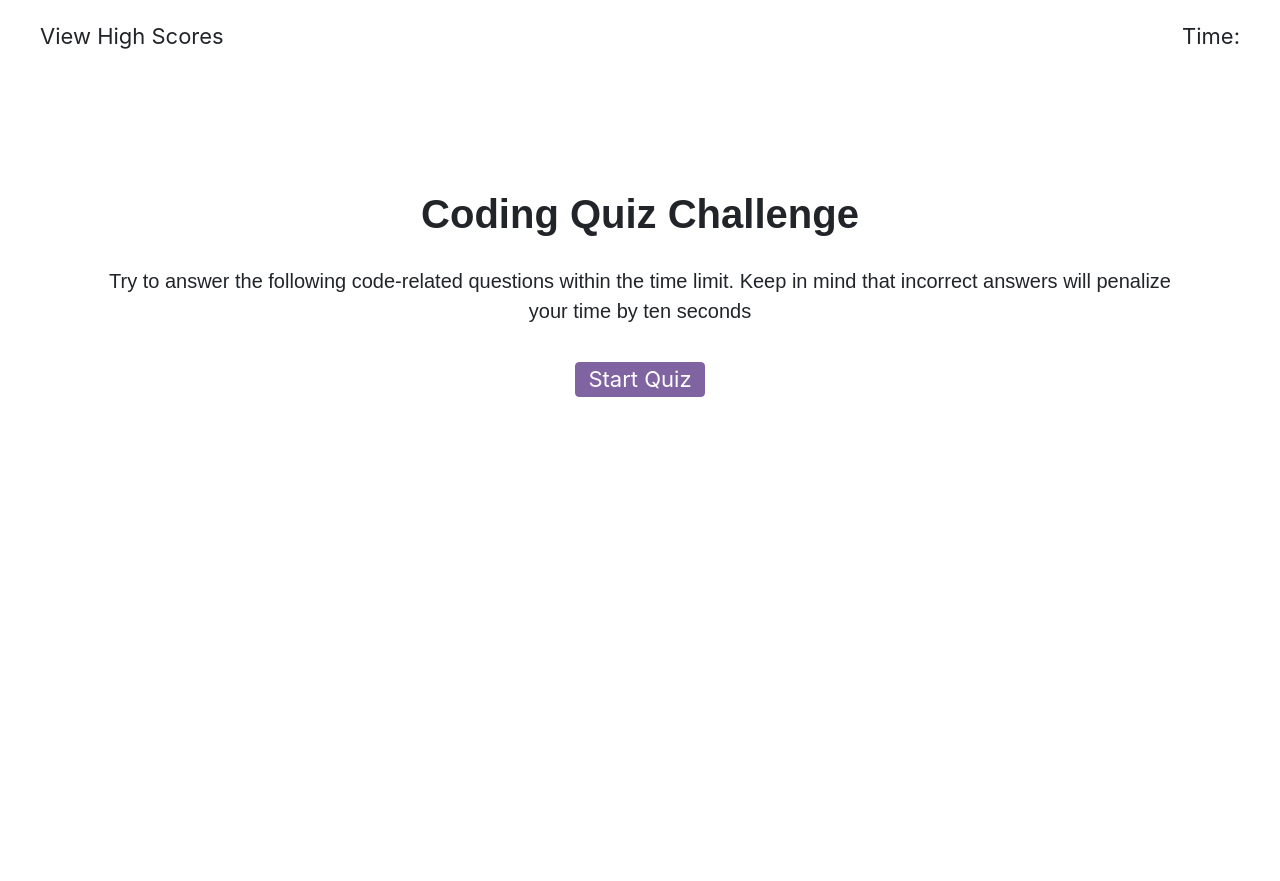
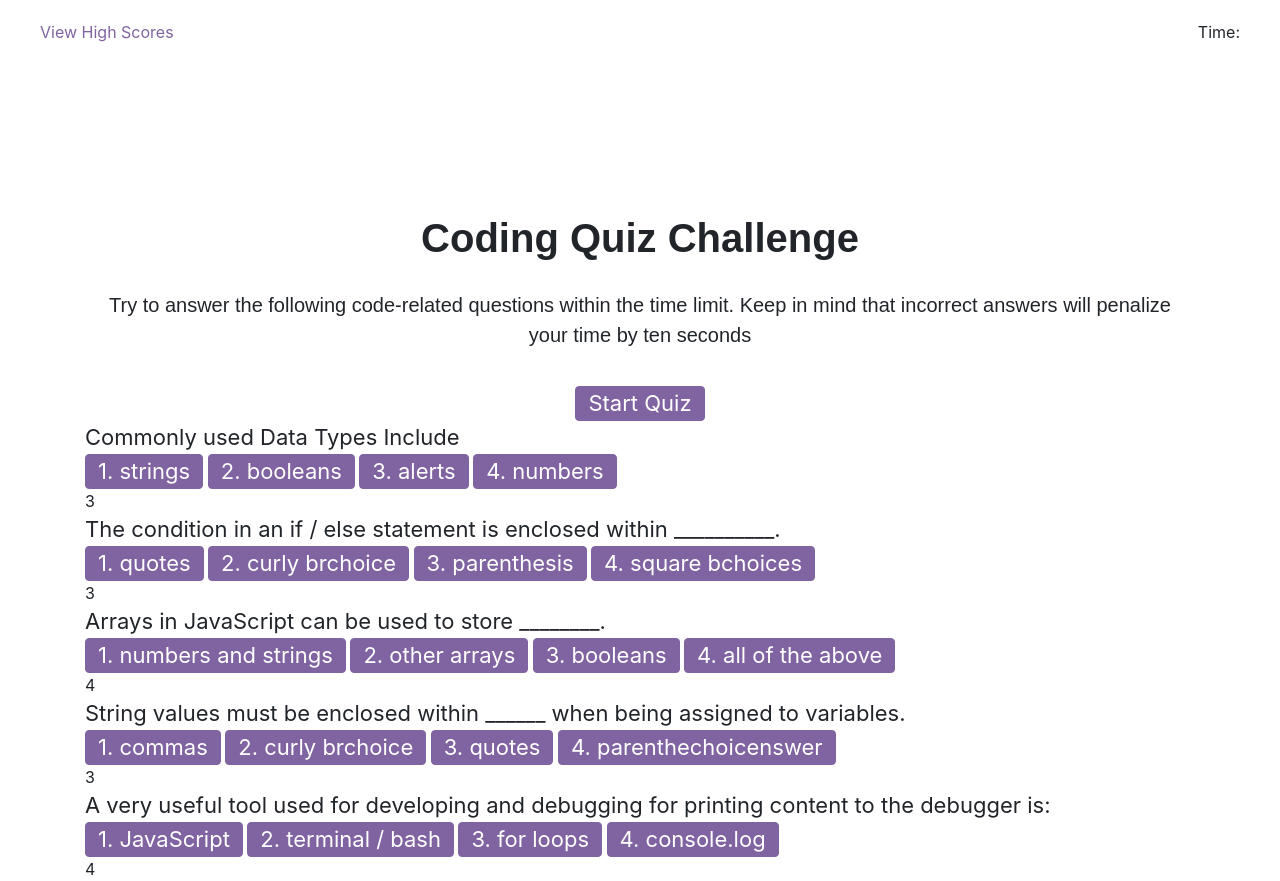
Before and after one commit to TiffanyCasey/Code-Quiz, a plain HTML site: page index.html in a window 1280 px wide. Before the commit the page ends 800 px from the top, so only its background shows below. Drawn offline with nearby package versions, Linux system fonts and the light colour scheme.

Commit message:
added in all quiz questions as buttons

```diff
--- a/index.html
+++ b/index.html
@@ -15,30 +15,84 @@
     <div class="card-body justify-content-end">
         <a class="score">View High Scores</a>
         <a class="time">Time: </a>
-    </div>
+            <div id="counter"></div>
+            <div id="timegauge"></div>
 </header>
 
 <!--Title -->
 <main class="container">
     <div class="body">
-        <h1>Coding Quiz Challenge</h1>
+        <h1 class="start">Coding Quiz Challenge</h1>
+
         <!--Quiz Explanation -->
-        <div class="text-center">
+        <div class="explanation">
         <p>Try to answer the following code-related questions within the time
         limit. Keep in mind that incorrect answers will penalize your <score>
         time by ten seconds</p>
         </div>
 
-
 <!--Button -->
 <div class="text-center">
-<button type="button" class="btn ">Start Quiz</button>
+<button type="button" class="btn">Start Quiz</button>
 </div>
+
+<!--Questions -->
+<div quiz>
+    <div id= "questions">
+        <div id="question">
+            <div class="quizquestion">Commonly used Data Types Include</div>
+            <div type="button" class="btn" id="1" onclick="checkAnswer('1')">1. strings</div>
+            <div type="button" class="btn" id="2" onclick="checkAnswer('2')">2. booleans</div>
+            <div type="button" class="btn" id="3" onclick="checkAnswer('3')">3. alerts</div>
+            <div type="button" class="btn" id="4" onclick="checkAnswer('4')">4. numbers</div>
+            <div correct>3</div>
+        </div>
+
+        <div class="question">
+            <div class="quizquestion">The condition in an if / else statement is enclosed within __________.</div>
+            <div ctype="button" class="btn" id="1" onclick="checkAnswer('1')">1. quotes</div>
+            <div type="button" class="btn" id="2" onclick="checkAnswer('2')">2. curly brchoice</div>
+            <div type="button" class="btn" id="3" onclick="checkAnswer('3')">3. parenthesis</div>
+            <div type="button" class="btn" id="4" onclick="checkAnswer('4')">4. square bchoices</div>
+            <div Correct>3</div>
+        </div>
+
+        <div class="question">
+            <div class="quizquestion">Arrays in JavaScript can be used to store ________.</div>
+            <div type="button" class="btn" id="1" onclick="checkAnswer('1')">1. numbers and strings</div>
+            <div type="button" class="btn" id="2" onclick="checkAnswer('2')">2. other arrays</div>
+            <div type="button" class="btn" id="3" onclick="checkAnswer('3')">3. booleans</div>
+            <div type="button" class="btn" id="4" onclick="checkAnswer('4')">4. all of the above</div>
+            <div correct>4</div>
+        </div question>
+
+        <div class="question">
+            <div class="quizquestion">String values must be enclosed within ______ when being assigned to variables.</div>
+            <div type="button" class="btn" id="1" onclick="checkAnswer('1')">1. commas</div>
+            <div type="button" class="btn"id="2" onclick="checkAnswer('2')">2. curly brchoice</div>
+            <div type="button" class="btn" id="3" onclick="checkAnswer('3')">3. quotes</div>
+            <div type="button" class="btn" id="4" onclick="checkAnswer('4')">4. parenthechoicenswer</div>
+            <div class="choice">3</div>
+        </div>
+
+        <div class="question">
+            <div class="quizquestion">A very useful tool used for developing and debugging for printing content to the debugger is:</div>
+            <div type="button" class="btn" id="1" onclick="checkAnswer('1')">1. JavaScript</div>
+            <div type="button" class="btn" id="2" onclick="checkAnswer('2')">2. terminal / bash</div>
+            <div type="button" class="btn" id="3" onclick="checkAnswer('3')">3. for loops</div>
+            <div type="button" class="btn" id="4" onclick="checkAnswer('4')">4. console.log</div>
+            <div correct>4</div>
+        </div>
+
+    </div questions>
+</div quiz>
 </main>
 
 <script src="script.js"></script>
 <script src="https://code.jquery.com/jquery-3.3.1.slim.min.js" integrity="sha384-q8i/X+965DzO0rT7abK41JStQIAqVgRVzpbzo5smXKp4YfRvH+8abtTE1Pi6jizo" crossorigin="anonymous"></script>
 <script src="https://cdnjs.cloudflare.com/ajax/libs/popper.js/1.14.7/umd/popper.min.js" integrity="sha384-UO2eT0CpHqdSJQ6hJty5KVphtPhzWj9WO1clHTMGa3JDZwrnQq4sF86dIHNDz0W1" crossorigin="anonymous"></script>
 <script src="https://stackpath.bootstrapcdn.com/bootstrap/4.3.1/js/bootstrap.min.js" integrity="sha384-JjSmVgyd0p3pXB1rRibZUAYoIIy6OrQ6VrjIEaFf/nJGzIxFDsf4x0xIM+B07jRM" crossorigin="anonymous"></script>
+
 </body>
+
 </html>
--- a/script.js
+++ b/script.js
@@ -0,0 +1,34 @@
+// Initialize
+const start = document.getElementById("start");
+
+// Button event listener
+btn.addEventListener("click", function(event) {
+    event.preventDefault();
+
+//Variables
+var totalScore = 0;
+var countDown = 0;
+
+
+// Function for Number Countdown
+function getFormattedMinutes() {
+    //
+    var secondsLeft = totalSeconds - secondsElapsed;
+
+    var minutesLeft = Math.floor(secondsLeft / 80);
+
+    var formattedMinutes;
+
+    if (minutesLeft < 10) {
+      formattedMinutes = "0" + minutesLeft;
+    } else {
+      formattedMinutes = minutesLeft;
+    }
+    return formattedMinutes;
+  }
+
+
+//Launches the Quiz
+function startQuiz {
+
+}
--- a/style.css
+++ b/style.css
@@ -6,13 +6,9 @@
     padding: 0px;
 }
 
-.card-body {
-   font-size: 22px;
-}
-
+/* HEADER */
 .score {
-    color: #8064A2;
-    float: left;
+    color: #8064A2 !important;
     padding-left: 20px;
 }
 
@@ -21,6 +17,20 @@ float: right;
 padding-right: 20px;
 }
 
+/* START */
+.start {
+    /* display: none; */
+}
+
+.explanation {
+    /* display: none; */
+}
+
+/* BODY */
+
+.quizquestion {
+    font-size: 22px;
+}
 
 h1 {
     padding-top: 150px;
```
